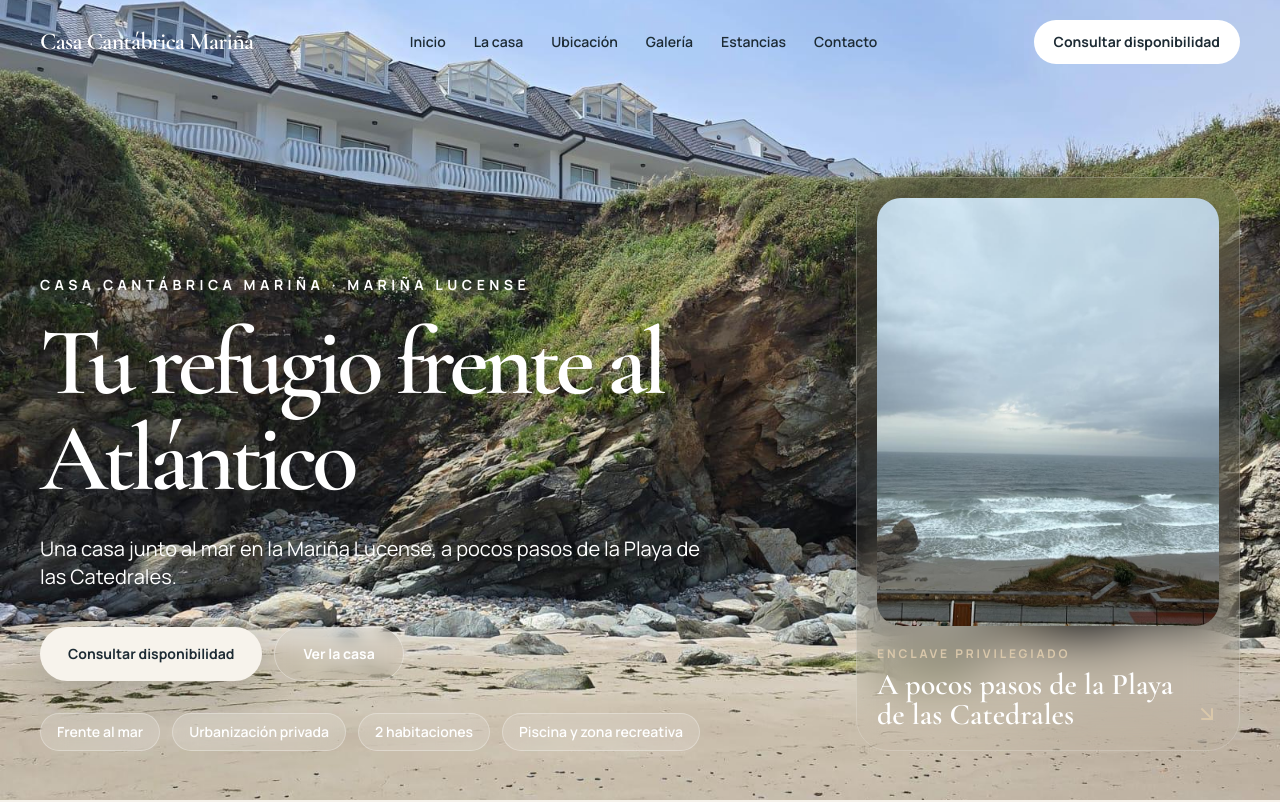
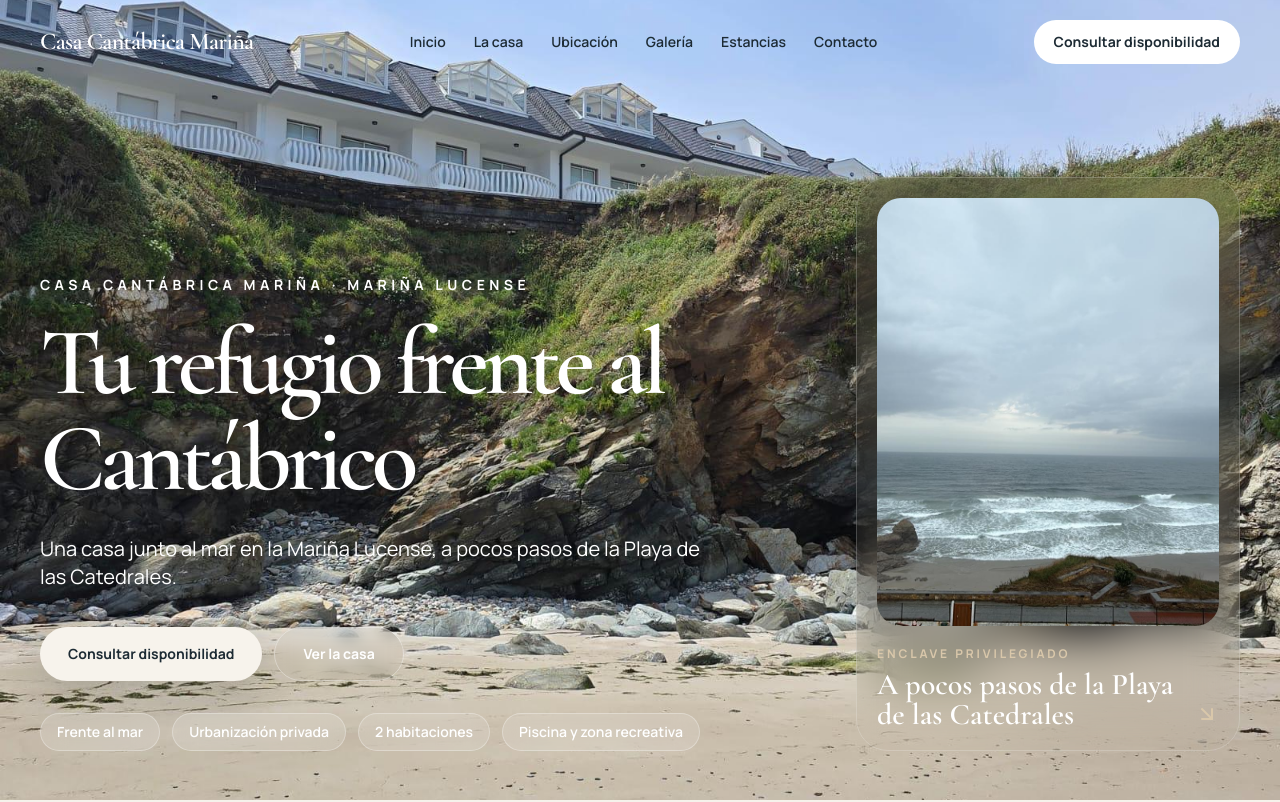
Before and after one commit to mjonateca/CASAATLANTICA, a React (Vite) app: page / in a window 1280 px wide. Shown: the top 802 px of the page. Built offline with nearby package versions, Linux system fonts and the light colour scheme.

Commit message:
Update Hero.jsx

```diff
--- a/src/components/Hero.jsx
+++ b/src/components/Hero.jsx
@@ -22,7 +22,7 @@ export default function Hero() {
               Casa Cantábrica Mariña · Mariña Lucense
             </p>
             <h1 className="font-serif text-6xl font-semibold leading-[0.9] tracking-[-0.055em] sm:text-7xl lg:text-8xl">
-              Tu refugio frente al Atlántico
+              Tu refugio frente al Cantábrico
             </h1>
             <p className="mt-7 max-w-2xl text-lg leading-8 text-white/82 sm:text-xl">
               Una casa junto al mar en la Mariña Lucense, a pocos pasos de la Playa de las Catedrales.
```
